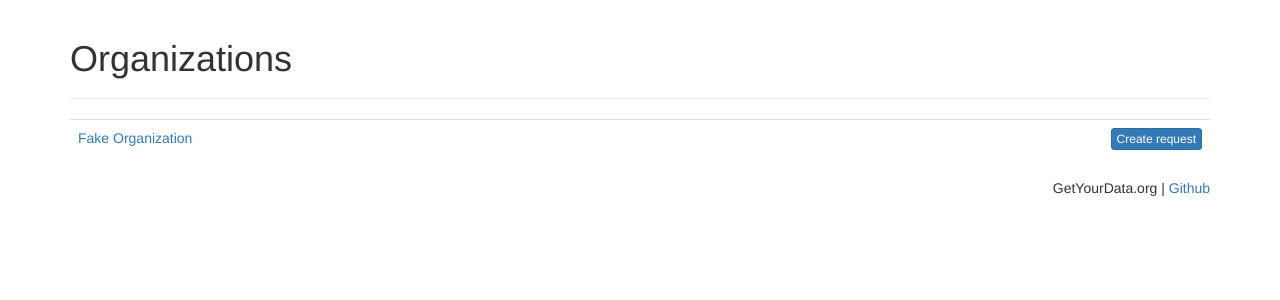
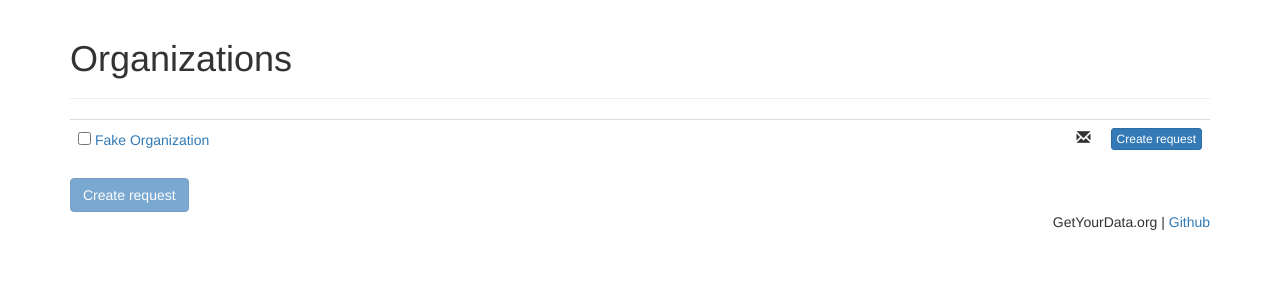
Before and after one commit to sakset/getyourdata, a Django app: page /en/organizations/ in a window 1280 px wide. Shown: the part 51-351 px from the top of the page. Run offline with Django 3.2, Linux system fonts and the light colour scheme; data comes from the database, SQL or seed files in the repository; some libraries are stand-ins or nearby versions.

Commit message:
Multiple organizations can be selected to create a single data request form. Display icon next to organization if they accept mail and/or email.

```diff
--- a/getyourdata/organization/models.py
+++ b/getyourdata/organization/models.py
@@ -58,7 +58,18 @@ class Organization(BaseModel):
         verbose_name=_("Verified"),
         help_text=_("Verified organizations are visible to all users"))
 
-    authentication_fields = models.ManyToManyField(AuthenticationField, related_name="+")
+    authentication_fields = models.ManyToManyField(
+        AuthenticationField, related_name="+")
+
+    @property
+    def accepts_email(self):
+        return self.email_address != ""
+
+    @property
+    def accepts_mail(self):
+        return self.address_line_one != "" and \
+               self.postal_code != "" and \
+               self.country != ""
 
     def __unicode__(self):
         return self.name
--- a/getyourdata/organization/templates/organization/list.html
+++ b/getyourdata/organization/templates/organization/list.html
@@ -11,20 +11,32 @@
 				<h1>{% trans "Organizations" %}</h1>
 			</div>
 			{% if organizations %}
+			<form action="{% url 'organization:list_organizations' %}" method="post">
+				{% csrf_token %}
+				<input type="hidden" name="prev_org_ids" value="{{ org_ids }}"/>
 				<table class="table">
 					<tbody>
 						{% for organization in organizations %}
 							<tr>
-							<td><a href="{% url 'data_request:request_data' organization.id %}">{{ organization.name }}</a>
-								<a class="pull-right btn btn-primary btn-xs" href="{% url 'data_request:request_data' organization.id %}">Create request</a></td>
+								<td><input id="org-{{ organization.id }}" onclick="updateOrganizationCheckboxes()" type="checkbox" name="org_ids" value="{{ organization.id }}" {% if organization.id in org_ids %}checked{% endif %}/>
+									<a href="{% url 'data_request:request_data' organization.id %}">{{ organization.name }}</a>
+									<a class="pull-right btn btn-primary btn-xs" href="{% url 'data_request:request_data' organization.id %}">Create request</a>
+									<span class="organization-icon-list pull-right">
+										{% if organization.accepts_mail %}<span class="glyphicon glyphicon-envelope"></span> {% endif %}
+										{% if organization.accepts_email %}<span class="glyphicon glyphicon-cloud"></span>{% endif %}</span></td>
 							</tr>
 						{% endfor %}
 					</tbody>
 				</table>
+				<div>
+					<input type="submit" class="btn btn-primary" id="create-request" name="create_request" value="Create request"/>
+				</div>
+			</form>
 			{% bootstrap_pagination organizations url=pag_url %}
 			{% else %}
 			<p>{% trans "No organizations yet." %}</p>
 			{% endif %}
+			{% include "organization/list_js.html" %}
 		</div>
 	</div>
 </div>
--- /dev/null
+++ b/getyourdata/organization/templates/organization/list_js.html
@@ -0,0 +1,21 @@
+<script>
+window.onload = function() {
+    // Hide the create request button if no checkboxes are checked
+    updateOrganizationCheckboxes();
+};
+
+/*
+ * Go through all the organization checkboxes and disable
+ * the submit button if none are checked
+ */
+function updateOrganizationCheckboxes() {
+    $("#create-request").attr("disabled", true);
+
+    $('[id^="org-"]').each(function(i, elem) {
+        if ($(elem).is(':checked')) {
+            $("#create-request").attr("disabled", false);
+            return false;
+        }
+    });
+}
+</script>
--- a/getyourdata/organization/views.py
+++ b/getyourdata/organization/views.py
@@ -1,4 +1,4 @@
-from django.shortcuts import render
+from django.shortcuts import render, redirect
 from django.core.urlresolvers import reverse
 from django.core.paginator import Paginator, EmptyPage, PageNotAnInteger
 
@@ -10,6 +10,9 @@ def list_organizations(request):
     ORGANIZATIONS_PER_PAGE = 15
 
     page = request.GET.get("page", 1)
+
+    org_ids = request.POST.getlist("org_ids")
+
     p = Paginator(Organization.objects.all(), ORGANIZATIONS_PER_PAGE)
 
     try:
@@ -18,9 +21,16 @@ def list_organizations(request):
         organizations = p.page(1)
     except EmptyPage:  # Reached an empty page: redirect to last page
         organizations = p.page(p.num_pages)
+
+    if request.POST.get("create_request", None) and len(org_ids) > 0:
+        # User wants to create a request with selected organizations
+        return redirect(
+            reverse("data_request:request_data", args=(",".join(org_ids),)))
+
     return render(
         request, 'organization/list.html',
         {'organizations': organizations,
+         'org_ids': org_ids,
          'pag_url': reverse("organization:list_organizations")})
 
 
--- a/getyourdata/static/css/getyourdata.css
+++ b/getyourdata/static/css/getyourdata.css
@@ -3,3 +3,7 @@ body {
     overflow-x: hidden;
     overflow-y: scroll;
 }
+
+.organization-icon-list {
+    padding-right: 20px;
+}
```
Lines whose indentation alone changed are shown as unchanged.
